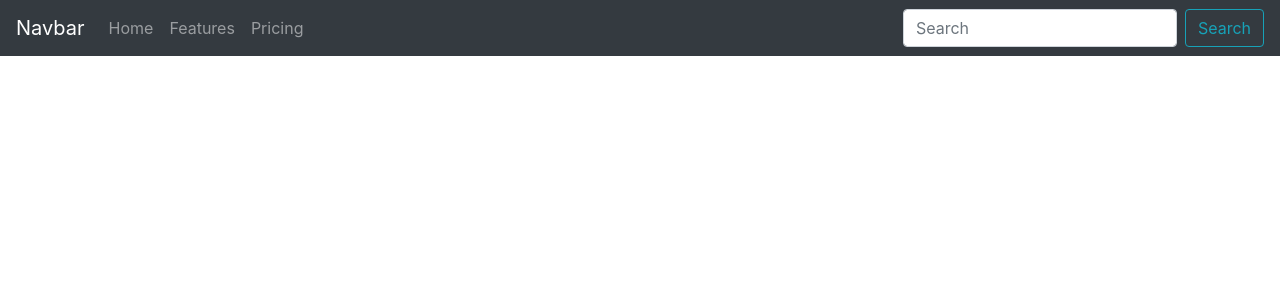
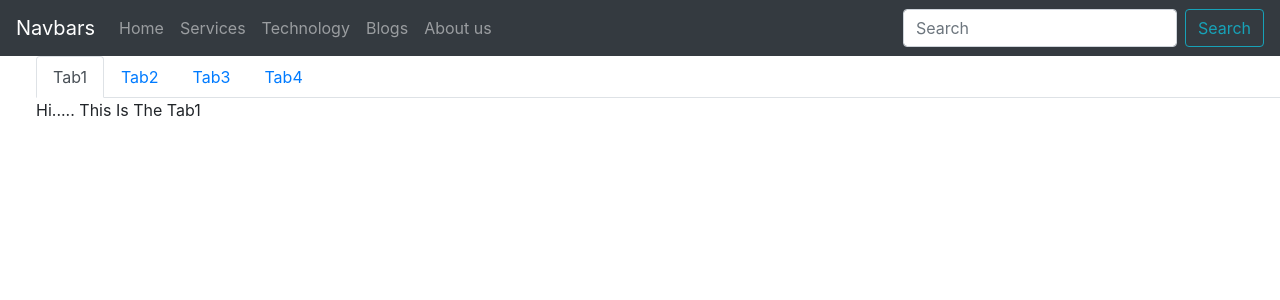
Before and after one commit to MdTauseef27/PracticePurpose, a React (Create React App) app: page /blogs in a window 1280 px wide. Shown: the top 300 px of the page. Built offline with nearby package versions, Linux system fonts and the light colour scheme.

Commit message:
NavBar Components

```diff
--- /dev/null
+++ b/src/Component/Aboutus.jsx
@@ -0,0 +1,4 @@
+import React from "react";
+export const Aboutus = () => {
+  return <h>This is the about us page</h>;
+};
--- /dev/null
+++ b/src/Component/Blogs.jsx
@@ -0,0 +1,20 @@
+import React from "react";
+import { Nav, Tab, Tabs } from "react-bootstrap";
+import { Tab1 } from "./Tab1";
+import { Tab2 } from "./Tab2";
+export const Blogs = () => {
+  return (
+    <div>
+      <Tabs>
+        <Tab eventKey="tab1" title="Tab1">
+          <Tab1 />
+        </Tab>
+        <Tab eventKey="tab2" title="Tab2">
+          <Tab2 />
+        </Tab>
+        <Tab eventKey="tab3" title="Tab3"></Tab>
+        <Tab eventKey="tab4" title="Tab4"></Tab>
+      </Tabs>
+    </div>
+  );
+};
--- /dev/null
+++ b/src/Component/Home.jsx
@@ -0,0 +1,8 @@
+import React from "react";
+export const Home = () => {
+  return (
+    <div>
+      <h>This is The Home Page</h>
+    </div>
+  );
+};
--- a/src/Component/Navbars.jsx
+++ b/src/Component/Navbars.jsx
@@ -1,34 +1,49 @@
 import React from "react";
-import {
-  Navbar,
-  FormControl,
-  Button,
-  Nav,
-  Form
-} from "react-bootstrap";
-import 'bootstrap/dist/css/bootstrap.min.css';
+import { BrowserRouter as Router, Route } from "react-router-dom";
+import { Home } from "../Component/Home";
+import { Navbar, FormControl, Button, Nav, Form } from "react-bootstrap";
+import "bootstrap/dist/css/bootstrap.min.css";
+import Switch from "react-bootstrap/esm/Switch";
+import { Services } from "./Services";
+import { Technology } from "./Technology";
+import { Blogs } from "./Blogs";
+import { Aboutus } from "./Aboutus";
 export const Navbars = () => {
-  return ( <
-    div >
-    <
-    Navbar bg = "dark"
-    variant = "dark" >
-    <
-    Navbar.Brand href = "#home" > Navbar < /Navbar.Brand>  <
-    Nav className = "mr-auto" >
-    <
-    Nav.Link href = "#home" > Home < /Nav.Link>  <
-    Nav.Link href = "#features" > Features < /Nav.Link>  <
-    Nav.Link href = "#pricing" > Pricing < /Nav.Link>  < /
-    Nav > <
-    Form inline >
-    <
-    FormControl type = "text"
-    placeholder = "Search"
-    className = "mr-sm-2" / >
-    <
-    Button variant = "outline-info" > Search < /Button>  < /
-    Form > < /Navbar>  <
-    /div>
+  return (
+    <React.Fragment>
+      <Navbar bg="dark" variant="dark">
+        <Navbar.Brand> Navbars </Navbar.Brand>{" "}
+        <Nav className="mr-auto">
+          <Nav.Link href="homes"> Home </Nav.Link>{" "}
+          <Nav.Link href="services"> Services </Nav.Link>{" "}
+          <Nav.Link href="technology"> Technology </Nav.Link>{" "}
+          <Nav.Link href="blogs"> Blogs </Nav.Link>{" "}
+          <Nav.Link href="aboutus"> About us </Nav.Link>{" "}
+        </Nav>{" "}
+        <Form inline>
+          <FormControl type="text" placeholder="Search" className="mr-sm-2" />
+          <Button variant="outline-info"> Search </Button>{" "}
+        </Form>{" "}
+      </Navbar>
+      <Router>
+        <Switch>
+          <Route path="/homes">
+            <Home />
+          </Route>
+          <Route path="/services">
+            <Services />
+          </Route>
+          <Route path="/technology">
+            <Technology />
+          </Route>
+          <Route path="/blogs">
+            <Blogs />
+          </Route>
+          <Route path="/aboutus">
+            <Aboutus />
+          </Route>
+        </Switch>
+      </Router>
+    </React.Fragment>
   );
 };
--- /dev/null
+++ b/src/Component/Services.jsx
@@ -0,0 +1,8 @@
+import React from "react";
+export const Services = () => {
+  return (
+    <div>
+      <h>This is The Services</h>
+    </div>
+  );
+};
--- /dev/null
+++ b/src/Component/Tab1.jsx
@@ -0,0 +1,4 @@
+import React from "react";
+export const Tab1 = () => {
+  return <h>Hi..... This Is The Tab1 </h>;
+};
--- /dev/null
+++ b/src/Component/Tab2.jsx
@@ -0,0 +1,4 @@
+import React from "react";
+export const Tab2 = () => {
+  return <h>Hi..... This Is The Tab2</h>;
+};
--- /dev/null
+++ b/src/Component/Technology.jsx
@@ -0,0 +1,8 @@
+import React from "react";
+export const Technology = () => {
+  return (
+    <div>
+      <h>Folowing are the technology</h>
+    </div>
+  );
+};
```
